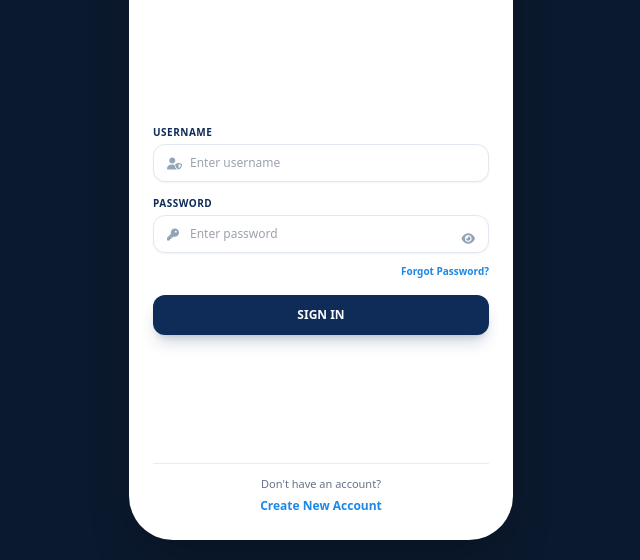
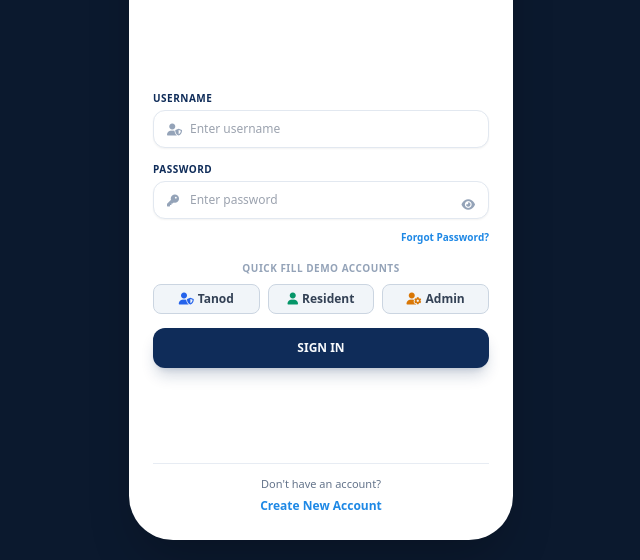
Before and after one commit to pilapilvonpierre9-web/bayaniwatch, a plain HTML site: page index.html in a window 1280 px wide. Shown: the part 240-800 px from the top of the page, without its empty margins (319-959 px from the left). Drawn offline with nearby package versions, Linux system fonts and the light colour scheme.

Commit message:
Update index.html

```diff
--- a/index.html
+++ b/index.html
@@ -152,7 +152,21 @@
                             </button>
                         </div>
                     </div>
-
+                    <!-- Quick Demo Fill Buttons -->
+                    <div class="mt-3 mb-2">
+                        <p class="text-[10px] font-bold text-slate-400 uppercase tracking-wider mb-2 text-center">Quick Fill Demo Accounts</p>
+                        <div class="grid grid-cols-3 gap-2">
+                            <button type="button" onclick="fillDemoAccount('tanod1', 'Tanod@1234')" class="py-1.5 px-2 bg-slate-100 hover:bg-slate-200 border border-slate-300 rounded-lg text-xs font-semibold text-slate-700 transition-colors flex items-center justify-center gap-1">
+                                <i class="fas fa-user-shield text-blue-600"></i> Tanod
+                            </button>
+                            <button type="button" onclick="fillDemoAccount('resident1', 'Resident@1234')" class="py-1.5 px-2 bg-slate-100 hover:bg-slate-200 border border-slate-300 rounded-lg text-xs font-semibold text-slate-700 transition-colors flex items-center justify-center gap-1">
+                                <i class="fas fa-user text-emerald-600"></i> Resident
+                            </button>
+                            <button type="button" onclick="fillDemoAccount('admin1', 'Admin@1234')" class="py-1.5 px-2 bg-slate-100 hover:bg-slate-200 border border-slate-300 rounded-lg text-xs font-semibold text-slate-700 transition-colors flex items-center justify-center gap-1">
+                                <i class="fas fa-user-cog text-amber-600"></i> Admin
+                            </button>
+                        </div>
+                    </div>
                     <button type="submit" id="loginBtn" class="w-full bg-navy hover:bg-navy/90 active:scale-[0.98] text-slatewhite font-bold py-3 rounded-xl transition duration-150 shadow-lg shadow-navy/20 text-xs flex justify-center items-center mt-2">
                         <span id="btnText">SIGN IN</span>
                         <span id="btnSpinner" class="hidden flex items-center gap-2">
@@ -1841,6 +1855,19 @@ async function syncOfflineReports() {
                 setLoading(false);
             }
         }
+        function fillDemoAccount(username, password) {
+            const usernameInput = document.getElementById('username');
+            const passwordInput = document.getElementById('password');
+
+            if (usernameInput && passwordInput) {
+                usernameInput.value = username;
+                passwordInput.value = password;
+
+                if (typeof showAppToast === 'function') {
+                    showAppToast('DEMO AUTOFILL', `Filled credentials for ${username}`);
+                }
+            }
+        }
 
         async function handleRegister(e) {
             if (e) e.preventDefault();
```
